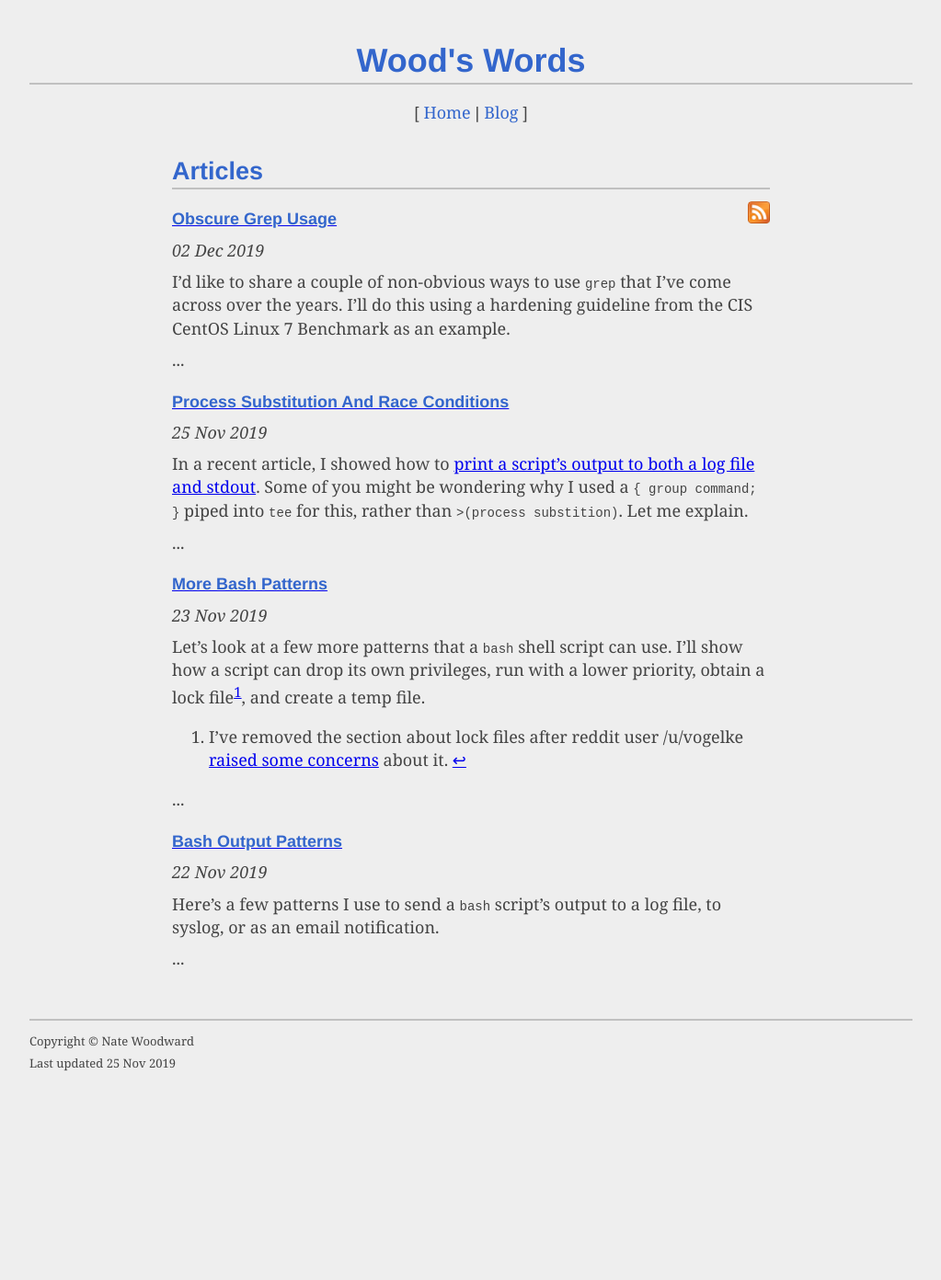
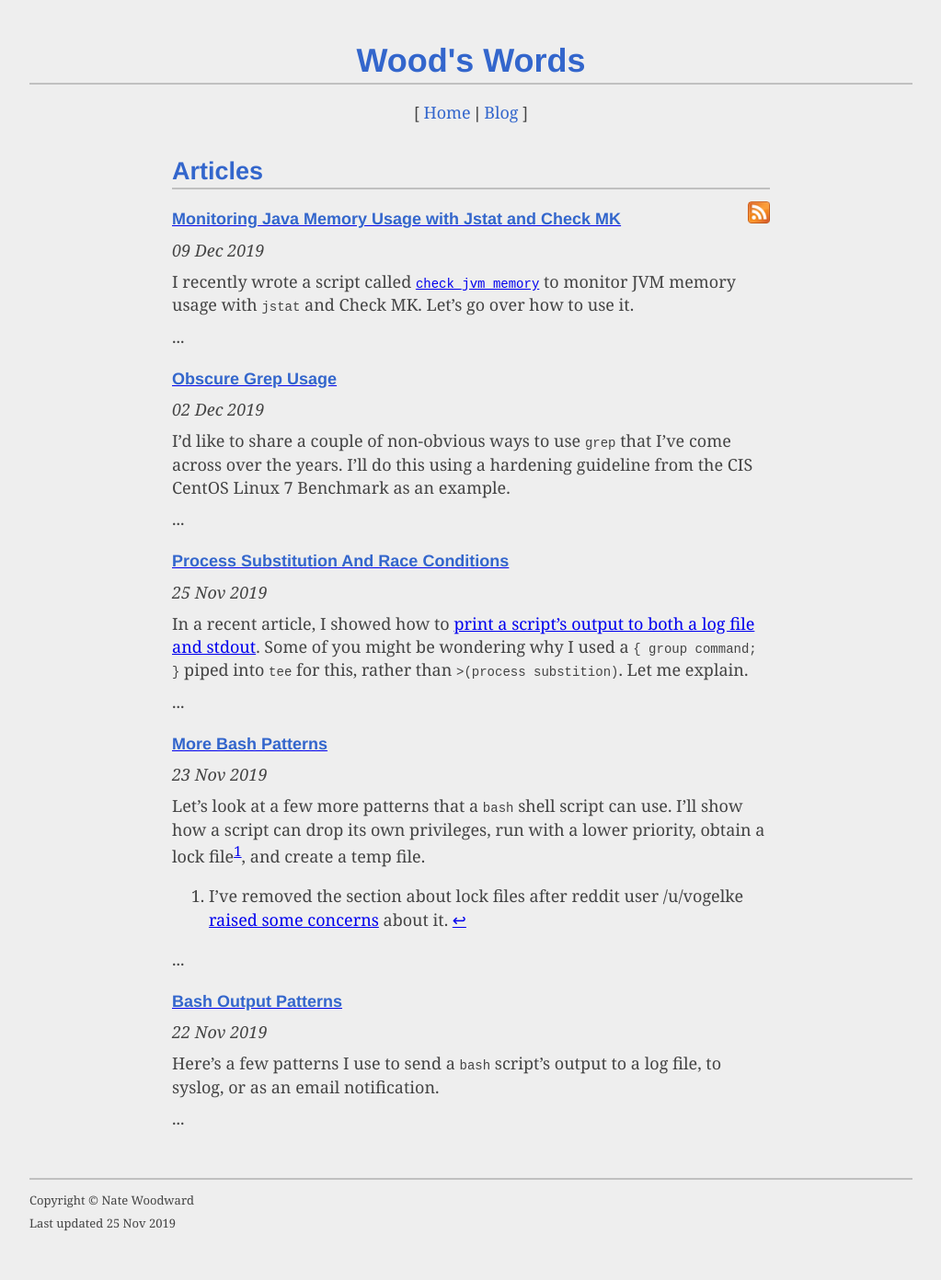
Before and after one commit to natewoodward/natewoodward.github.io, a Jekyll site: the page built from blog/index.html, in a window 1280 px wide. Shown: the whole page at 92% size, without its empty margins (128-1151 px from the left). Built offline with Jekyll 4.4.1, drawn with Linux system fonts in a browser that asks for light colours; the list of posts is cut into pages by our own code; before the commit the page ends 1218 px from its top, so only the background shows below that.

Commit message:
Schedule the check_jvm_memory post

```diff
--- a/_drafts/monitoring-java-memory-usage-with-jstat.md
+++ b/_posts/2019-12-09-monitoring-java-memory-usage-with-jstat-and-check-mk.md
@@ -1,11 +1,12 @@
 ---
 layout: post
+title: Monitoring Java Memory Usage with Jstat and Check MK
 last_modified_at: 2019-11-28 17:08:01 UTC
 ---
 
 I recently wrote a script called
 [`check_jvm_memory`](https://github.com/natewoodward/code-snippets/tree/master/check-mk)
-to monitor JVM memory usage with `jstat`.
+to monitor JVM memory usage with `jstat` and Check MK.
 Let's go over how to use it.
 
 1. TOC
@@ -65,6 +66,10 @@ This behavior can be overriden by creating a configuration file at
 `/etc/check-mk-agent/check_tomcat_memory.cfg`,
 and including the [`Name`](#name) option described below.
 
+I recommend setting a [`PidCommand`](#pidcommand) so that the script will always find the correct Java process to monitor if there are multiple Java processes running on the system.
+I also recommend configuring warning and critical thresholds for OldGen as described in the [`Threshold`](#threshold) section,
+and doing the same for PermGen on Java 7 and under.
+
 ### Configure
 
 `check_jvm_memory` looks for its configuration in the `/etc/check-mk-agent` directory.
@@ -116,7 +121,7 @@ In every case, the script would monitor process ID `9170` since that's the first
 This option is used to set the threshold for each service check.
 The value you give a threshold is used as the `;warn;crit;min;max` values for
 [Check MK's metrics](https://checkmk.com/cms_localchecks.html#perfdata).
-Read Check MK's documentation for a complete description of metrics work.
+Read Check MK's documentation for a complete description of how metrics work.
 
 To explain by way of example, suppose you want Check MK to put the OldGen and PermGen service checks into Warning state if they go over 98%,
 and Critical state if they go over 99%.
```
